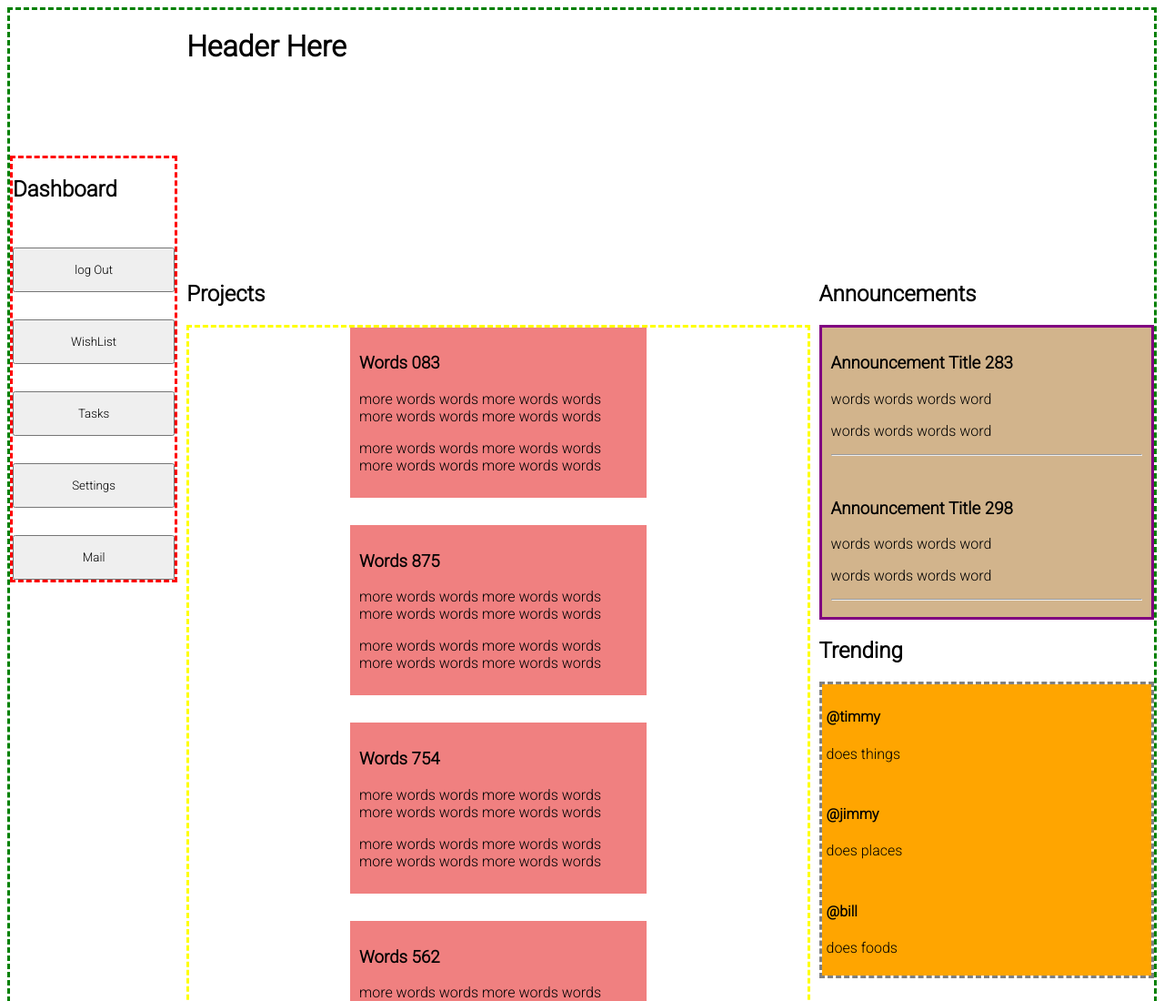
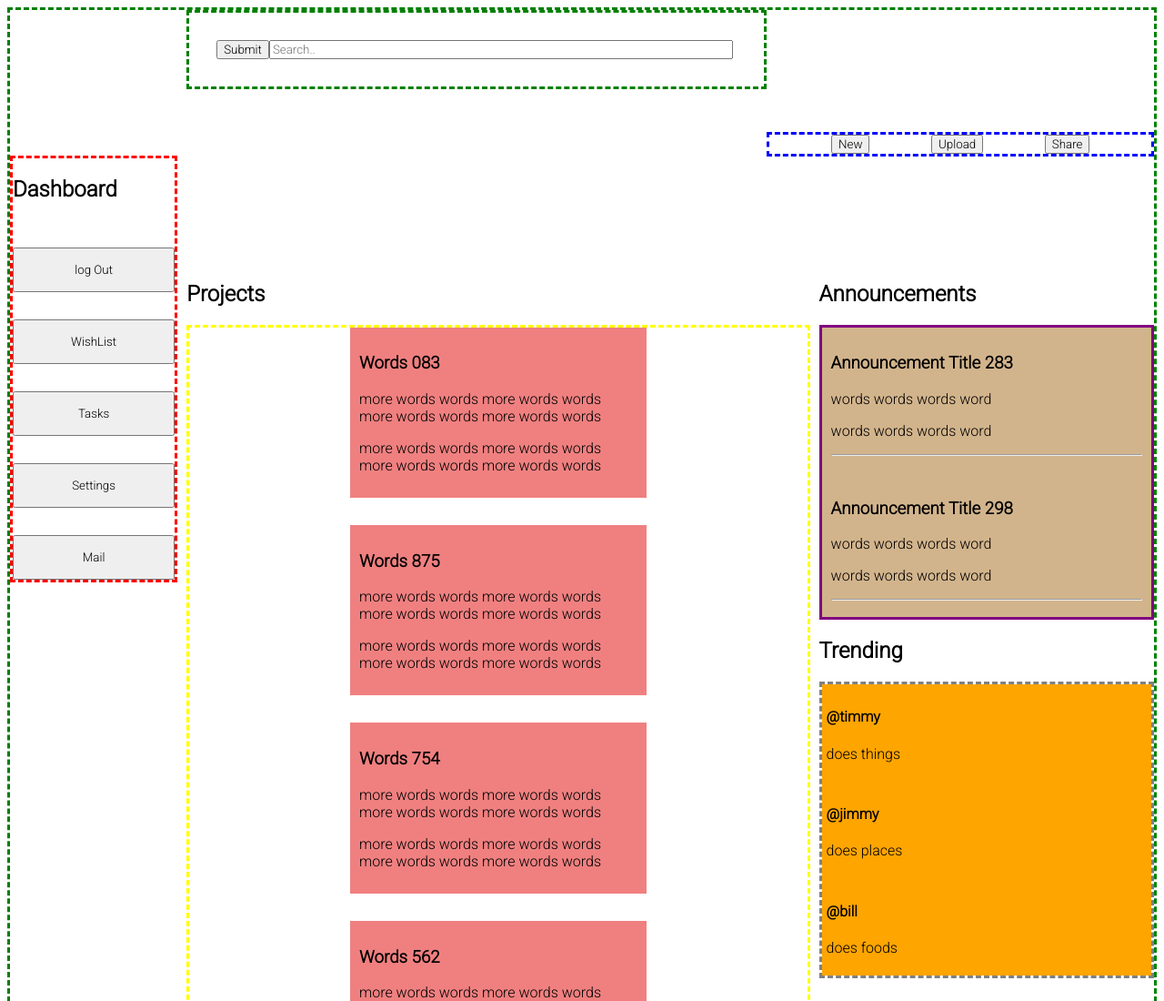
Before and after one commit to threebarber/admindash, a plain HTML site: page index.html in a window 1280 px wide. Shown: the top 1100 px of the page at 91% size. Drawn offline with Linux system fonts and the light colour scheme.

Commit message:
initial header layout

```diff
--- a/index.html
+++ b/index.html
@@ -2,22 +2,18 @@
 <html lang="en">
 
 <head>
-
     <link rel="stylesheet" href="styles.css">
     <link rel="preconnect" href="https://fonts.googleapis.com">
     <link rel="preconnect" href="https://fonts.gstatic.com" crossorigin>
     <link rel="stylesheet" href="https://use.fontawesome.com/releases/v5.13.0/css/all.css">
     <link rel="icon" type="image/x-icon"
-        href="https://icons.veryicon.com/png/o/miscellaneous/yuanql/icon-admin.png">
+        href="fav.png">
     <link href="https://fonts.googleapis.com/css2?family=Roboto:wght@100;300&display=swap" rel="stylesheet">
     <meta charset="UTF-8">
     <meta http-equiv="X-UA-Compatible" content="IE=edge">
     <meta name="viewport" content="width=device-width, initial-scale=1.0">
     <title>Dashboard</title>
-
 </head>
-
-
 <body>
     <div class="container">
         <div class="sidebar">
@@ -38,9 +34,24 @@
             </div>
         </div>
         <div class="header">
+                <div class="search">
+                    <div class="searchDiv">
+                        <button type="button">Submit</button>
+                        <input type="text" size="70" placeholder="Search.." name="search">
+                    </div>
+                </div>
+                <div class="hi"></div>
+                <div class="profile"></div>
+                <div class="headbuttons">
+                    <div class="headbuttonDiv">
+                        <button>New</button>
 
-            <h1>Header Here</h1>
+                        <button>Upload</button>
 
+                        <button>Share</button>
+
+                    </div>
+                </div>
         </div>
         <div class="projects">
             <h2>Projects</h2>
--- a/styles.css
+++ b/styles.css
@@ -35,7 +35,18 @@
     padding:15px;
   }
 
-  .header { grid-area: header; }
+
+  .header {
+    display: grid;
+    grid-template-columns: 1.2fr 0.8fr;
+    grid-template-rows: 1fr 1fr;
+    gap: 0px 0px;
+    grid-template-areas:
+      "search profile"
+      "hi headbuttons";
+    grid-area: header;
+  }
+
 
 
   .projects { grid-area: projects; }
@@ -80,3 +91,28 @@
     background:orange;
     padding:5px;
 }
+
+
+/*subgrid items*/
+
+.search {
+    grid-area: search;
+}
+
+.searchDiv {
+    display:flex;
+    padding:30px;
+    border:green dashed;
+}
+
+
+.hi { grid-area: hi; }
+.profile { grid-area: profile; }
+
+.headbuttons { grid-area: headbuttons; }
+
+.headbuttonDiv {
+    display:flex;
+    justify-content: space-evenly;
+    border:dashed blue;
+}
```
Also changed, not shown: fav.png (added).
